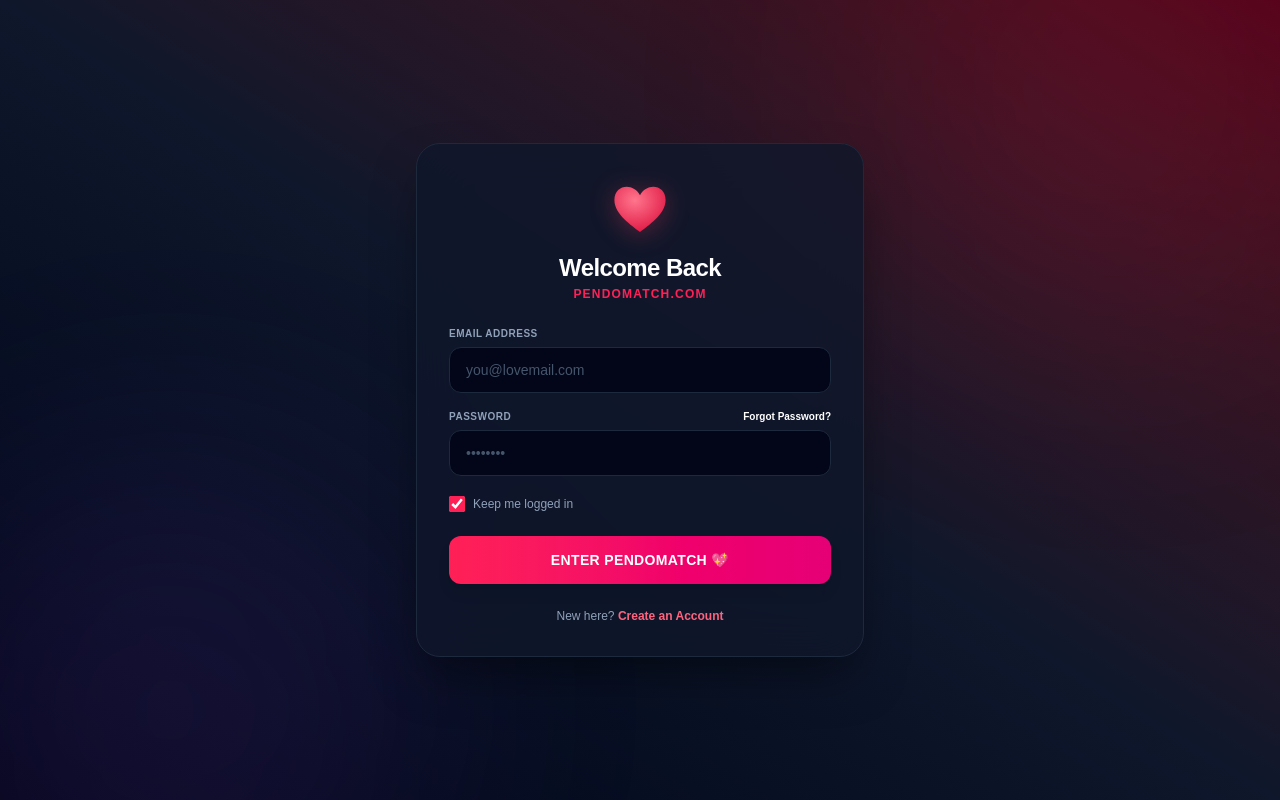
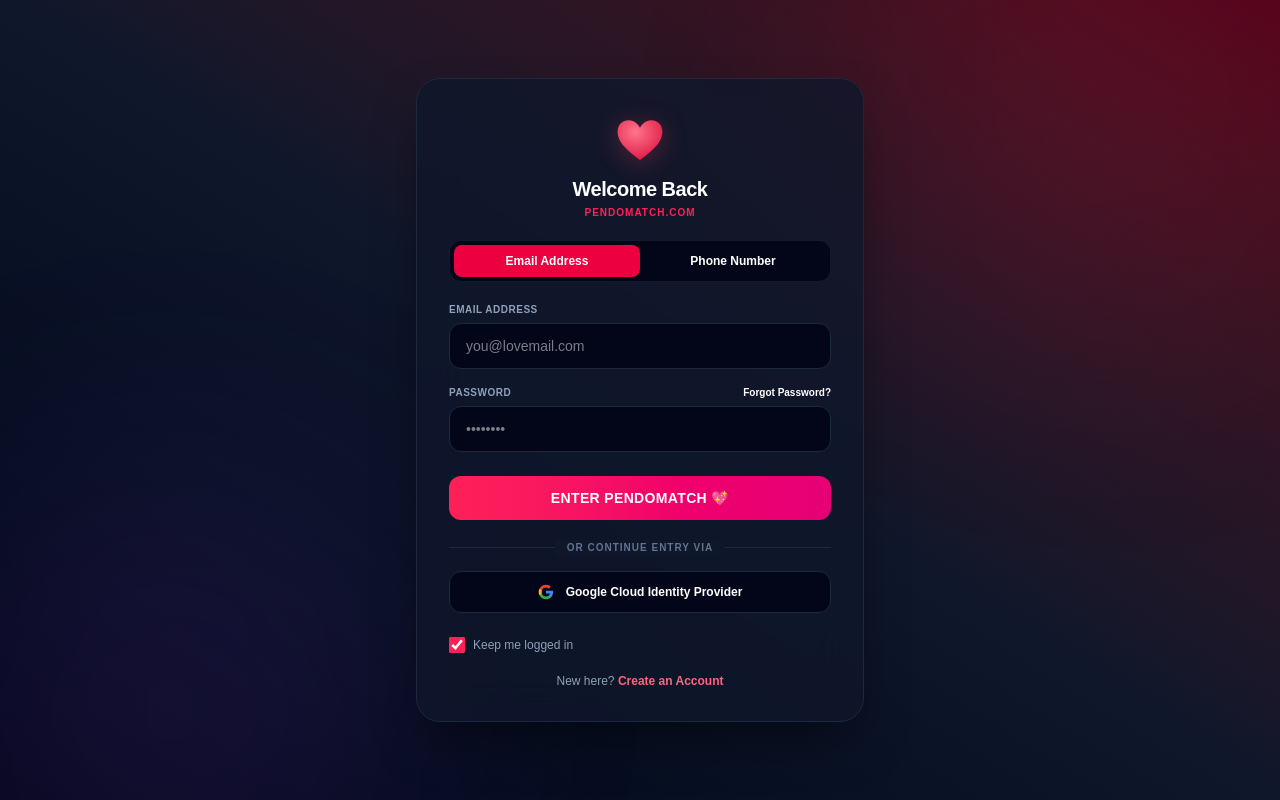
Before and after one commit to kinotifriday-bot/pendomatch, a Next.js app: page /login in a window 1280 px wide. Built offline with nearby package versions, Linux system fonts and the light colour scheme; no server answers.

Commit message:
feat: complete login transformation matrix

```diff
--- a/src/app/login/page.js
+++ b/src/app/login/page.js
@@ -1,23 +1,67 @@
 "use client";
-import { useState } from "react";
-import { auth } from "../firebase";
+import { useState, useEffect } from "react";
+import { auth, db } from "../firebase";
 import {
   signInWithEmailAndPassword,
+  createUserWithEmailAndPassword,
+  signInWithPopup,
+  GoogleAuthProvider,
+  signInWithPhoneNumber,
+  RecaptchaVerifier,
   sendPasswordResetEmail,
   setPersistence,
   browserLocalPersistence,
   browserSessionPersistence
 } from "firebase/auth";
+import { doc, getDoc, setDoc } from "firebase/firestore";
 import { useRouter } from "next/navigation";
 import Link from "next/link";
 
 export default function LoginPage() {
+  const [loginMethod, setLoginMethod] = useState("email"); // Options: "email" or "phone"
   const [email, setEmail] = useState("");
   const [password, setPassword] = useState("");
-  const [rememberMe, setRememberMe] = useState(true); // Defaults to checked for smooth mobile entry
+
+  // Phone Authentication States
+  const [countryCode, setCountryCode] = useState("+254"); // Default to Kenya
+  const [phoneNumber, setPhoneNumber] = useState("");
+  const [verificationCode, setVerificationCode] = useState("");
+  const [confirmationResult, setConfirmationResult] = useState(null);
+
+  const [rememberMe, setRememberMe] = useState(true);
   const [message, setMessage] = useState({ text: "", type: "" });
   const [isLoading, setIsLoading] = useState(false);
   const router = useRouter();
+
+  // Initialize invisible reCAPTCHA for phone safety safeguards
+  useEffect(() => {
+    if (typeof window !== "undefined" && !window.recaptchaVerifier) {
+      try {
+        window.recaptchaVerifier = new RecaptchaVerifier(auth, 'recaptcha-container', {
+          size: 'invisible',
+          callback: () => {}
+        });
+      } catch (err) {
+        console.error("reCAPTCHA failure:", err);
+      }
+    }
+  }, []);
+
+  // Helper logic: Configures Firebase to create a new profile document securely on registration
+  const provisionUserInFirestore = async (user) => {
+    const userRef = doc(db, "users", user.uid);
+    const userDoc = await getDoc(userRef);
+    if (!userDoc.exists()) {
+      await setDoc(userRef, {
+        uid: user.uid,
+        displayName: user.displayName || "New Matcher",
+        email: user.email || `${user.phoneNumber}@pendomatch.com`,
+        tier: "free",
+        country: "Not set",
+        bio: "No bio yet."
+      });
+    }
+  };
 
   const handleLogin = async (e) => {
     e.preventDefault();
@@ -25,17 +69,28 @@ export default function LoginPage() {
     setMessage({ text: "", type: "" });
 
     try {
-      // Configure Firebase session retention type based on user checkbox choice
       const persistenceType = rememberMe ? browserLocalPersistence : browserSessionPersistence;
       await setPersistence(auth, persistenceType);
 
-      // Complete secure sign-in process
-      await signInWithEmailAndPassword(auth, email, password);
+      // Try signing in; if user doesn't exist, register them cleanly to prevent auth/missing-email errors
+      try {
+        const userCredential = await signInWithEmailAndPassword(auth, email.trim(), password);
+        await provisionUserInFirestore(userCredential.user);
+      } catch (signInError) {
+        if (signInError.code === "auth/user-not-found" || signInError.code === "auth/invalid-credential") {
+          // Attempt immediate seamless runtime registration
+          const newCredential = await createUserWithEmailAndPassword(auth, email.trim(), password);
+          await provisionUserInFirestore(newCredential.user);
+        } else {
+          throw signInError;
+        }
+      }
+
       router.push("/dashboard");
     } catch (err) {
-      console.error("Authentication check block break:", err);
+      console.error(err);
       setMessage({
-        text: "We couldn't find a match for that email or password. Please verify your details.",
+        text: "Authentication verify failed. Please check your login credentials and try again.",
         type: "error"
       });
     } finally {
@@ -43,21 +98,77 @@ export default function LoginPage() {
     }
   };
 
+  // Google Login Channel Handler
+  const handleGoogleLogin = async () => {
+    setIsLoading(true);
+    setMessage({ text: "", type: "" });
+    const provider = new GoogleAuthProvider();
+
+    try {
+      const persistenceType = rememberMe ? browserLocalPersistence : browserSessionPersistence;
+      await setPersistence(auth, persistenceType);
+
+      const result = await signInWithPopup(auth, provider);
+      await provisionUserInFirestore(result.user);
+      router.push("/dashboard");
+    } catch (err) {
+      console.error(err);
+      setMessage({ text: "Google Sign-In was cancelled or rejected.", type: "error" });
+    } finally {
+      setIsLoading(false);
+    }
+  };
+
+  // Dispatch OTP sms pin
+  const handleSendOtp = async (e) => {
+    e.preventDefault();
+    if (!phoneNumber) return;
+    setIsLoading(true);
+    setMessage({ text: "", type: "" });
+
+    const fullNumber = `${countryCode}${phoneNumber.trim().replace(/^0+/, '')}`;
+
+    try {
+      const appVerifier = window.recaptchaVerifier;
+      const confirmation = await signInWithPhoneNumber(auth, fullNumber, appVerifier);
+      setConfirmationResult(confirmation);
+      setMessage({ text: "📲 Verification code SMS text sent! Check your inbox.", type: "success" });
+    } catch (err) {
+      console.error(err);
+      setMessage({ text: "Failed to dispatch SMS text pin. Verify your number layout format.", type: "error" });
+    } finally {
+      setIsLoading(false);
+    }
+  };
+
+  // Process OTP completion pipeline
+  const handleVerifyOtp = async (e) => {
+    e.preventDefault();
+    if (!verificationCode || !confirmationResult) return;
+    setIsLoading(true);
+    setMessage({ text: "", type: "" });
+
+    try {
+      const result = await confirmationResult.confirm(verificationCode);
+      await provisionUserInFirestore(result.user);
+      router.push("/dashboard");
+    } catch (err) {
+      console.error(err);
+      setMessage({ text: "Incorrect or expired SMS entry token matching confirmation code.", type: "error" });
+    } finally {
+      setIsLoading(false);
+    }
+  };
+
   const handleForgotPassword = async () => {
     if (!email) {
-      setMessage({
-        text: "Please type your email address first so we know where to send the recovery link!",
-        type: "error"
-      });
+      setMessage({ text: "Please type your email address first so we know where to send the recovery link!", type: "error" });
       return;
     }
     setIsLoading(true);
     try {
-      await sendPasswordResetEmail(auth, email);
-      setMessage({
-        text: "💌 Reset link dispatched! Check your inbox to update your password.",
-        type: "success"
-      });
+      await sendPasswordResetEmail(auth, email.trim());
+      setMessage({ text: "💌 Reset link dispatched! Check your inbox to update your password.", type: "success" });
     } catch (err) {
       setMessage({ text: "Failed to send password reset link. Please try again.", type: "error" });
     } finally {
@@ -67,109 +178,166 @@ export default function LoginPage() {
 
   return (
     <div className="min-h-screen flex items-center justify-center bg-gradient-to-tr from-slate-950 via-slate-900 to-rose-950 px-4 relative overflow-hidden">
-      {/* High-end ambient glow circles */}
+      <div id="recaptcha-container"></div>
       <div className="absolute w-[500px] h-[500px] bg-rose-500/10 rounded-full blur-[120px] -top-40 -right-20 pointer-events-none" />
       <div className="absolute w-[500px] h-[500px] bg-purple-500/10 rounded-full blur-[120px] -bottom-40 -left-20 pointer-events-none" />
 
-      <div className="w-full max-w-md space-y-6 bg-slate-900/80 backdrop-blur-xl p-8 rounded-3xl shadow-[0_25px_50px_-12px_rgba(0,0,0,0.5)] border border-slate-800 relative z-10">
+      <div className="w-full max-w-md space-y-5 bg-slate-900/80 backdrop-blur-xl p-8 rounded-3xl shadow-[0_25px_50px_-12px_rgba(0,0,0,0.5)] border border-slate-800 relative z-10">
 
         <div className="flex flex-col items-center justify-center text-center">
-          <div className="w-16 h-16 filter drop-shadow-[0_4px_12px_rgba(244,63,94,0.3)]">
+          <div className="w-14 h-14 filter drop-shadow-[0_4px_12px_rgba(244,63,94,0.3)]">
             <svg viewBox="0 0 200 200" fill="none" xmlns="http://www.w3.org/2000/svg" className="w-full h-full">
-              <defs>
               <radialGradient id="loginHeart" cx="40%" cy="30%" r="70%">
                 <stop offset="0%" stopColor="#ff758c" />
                 <stop offset="100%" stopColor="#e11d48" />
               </radialGradient>
-              </defs>
               <path d="M 100,60 C 80,20 20,25 20,75 C 20,120 75,155 100,175 C 125,155 180,120 180,75 C 180,25 120,20 100,60 Z" fill="url(#loginHeart)" />
             </svg>
           </div>
-          <h2 className="text-2xl font-black text-white mt-3 tracking-tight">Welcome Back</h2>
-          <p className="text-xs font-bold text-rose-500 tracking-widest uppercase mt-0.5">PendoMatch.com</p>
+          <h2 className="text-xl font-black text-white mt-2 tracking-tight">Welcome Back</h2>
+          <p className="text-[10px] font-bold text-rose-500 tracking-widest uppercase mt-0.5">PendoMatch.com</p>
+        </div>
+
+        {/* Dynamic Seamless Tab Switch Button Triggers */}
+        <div className="grid grid-cols-2 p-1 bg-slate-950 rounded-xl border border-slate-800/60">
+          <button
+            type="button"
+            onClick={() => { setLoginMethod("email"); setMessage({text:"", type:""}); }}
+            className={`py-2 text-xs font-bold rounded-lg transition ${loginMethod === "email" ? "bg-rose-600 text-white" : "text-slate-400 hover:text-slate-200"}`}
+          >
+            Email Address
+          </button>
+          <button
+            type="button"
+            onClick={() => { setLoginMethod("phone"); setMessage({text:"", type:""}); }}
+            className={`py-2 text-xs font-bold rounded-lg transition ${loginMethod === "phone" ? "bg-rose-600 text-white" : "text-slate-400 hover:text-slate-200"}`}
+          >
+            Phone Number
+          </button>
         </div>
 
         {message.text && (
-          <div className={`p-4 rounded-xl text-xs font-semibold border-l-4 ${
-            message.type === "success"
-              ? "bg-emerald-950/40 border-emerald-500 text-emerald-400"
-              : "bg-rose-950/40 border-rose-500 text-rose-400"
+          <div className={`p-3.5 rounded-xl text-xs font-semibold border-l-4 ${
+            message.type === "success" ? "bg-emerald-950/40 border-emerald-500 text-emerald-400" : "bg-rose-950/40 border-rose-500 text-rose-400"
           }`}>
             <p>{message.text}</p>
           </div>
         )}
 
+        {/* Email Login Module UI block Layout */}
+        {loginMethod === "email" && (
           <form className="space-y-4" onSubmit={handleLogin}>
             <div>
-            <label className="block text-[10px] font-bold text-slate-400 uppercase tracking-wider mb-1.5">
-              Email Address
-            </label>
+              <label className="block text-[10px] font-bold text-slate-400 uppercase tracking-wider mb-1.5">Email Address</label>
               <input
-              type="email"
-              required
-              disabled={isLoading}
-              value={email}
-              onChange={(e) => setEmail(e.target.value)}
-              className="w-full px-4 py-3 bg-slate-950 border border-slate-800 rounded-xl text-slate-100 placeholder-slate-600 focus:border-rose-500 focus:ring-1 focus:ring-rose-500 outline-none transition text-sm font-medium"
+                type="email" required disabled={isLoading} value={email} onChange={(e) => setEmail(e.target.value)}
+                className="w-full px-4 py-3 bg-slate-950 border border-slate-800 rounded-xl text-slate-100 focus:border-rose-500 outline-none transition text-sm"
                 placeholder="you@lovemail.com"
               />
             </div>
 
             <div>
               <div className="flex justify-between items-center mb-1.5">
-              <label className="block text-[10px] font-bold text-slate-400 uppercase tracking-wider">
-                Password
-              </label>
-              <button
-                type="button"
-                onClick={handleForgotPassword}
-                disabled={isLoading}
-                className="text-[10px] font-bold text-rose-400 hover:text-rose-300 transition outline-none"
-              >
-                Forgot Password?
-              </button>
+                <label className="block text-[10px] font-bold text-slate-400 uppercase tracking-wider">Password</label>
+                <button type="button" onClick={handleForgotPassword} disabled={isLoading} className="text-[10px] font-bold text-rose-400 outline-none">Forgot Password?</button>
               </div>
               <input
-              type="password"
-              required
-              disabled={isLoading}
-              value={password}
-              onChange={(e) => setPassword(e.target.value)}
-              className="w-full px-4 py-3 bg-slate-950 border border-slate-800 rounded-xl text-slate-100 placeholder-slate-600 focus:border-rose-500 focus:ring-1 focus:ring-rose-500 outline-none transition text-sm font-medium"
+                type="password" required disabled={isLoading} value={password} onChange={(e) => setPassword(e.target.value)}
+                className="w-full px-4 py-3 bg-slate-950 border border-slate-800 rounded-xl text-slate-100 focus:border-rose-500 outline-none transition text-sm"
                 placeholder="••••••••"
               />
             </div>
 
-          {/* Premium Branded Remember Me Toggle Link System */}
+            <button type="submit" disabled={isLoading} className="w-full bg-gradient-to-r from-rose-500 to-pink-600 text-white font-black py-3 px-4 rounded-xl text-sm tracking-wide transform active:scale-[0.99] mt-2">
+              {isLoading ? "Verifying Access..." : "ENTER PENDOMATCH 💖"}
+            </button>
+          </form>
+        )}
+
+        {/* Phone Login Module UI block Layout */}
+        {loginMethod === "phone" && (
+          <div className="space-y-4">
+            {!confirmationResult ? (
+              <form onSubmit={handleSendOtp} className="space-y-4">
+                <div>
+                  <label className="block text-[10px] font-bold text-slate-400 uppercase tracking-wider mb-1.5">Mobile Contact Info</label>
+                  <div className="flex gap-2">
+                    <select
+                      value={countryCode}
+                      onChange={(e) => setCountryCode(e.target.value)}
+                      className="px-3 py-3 bg-slate-950 border border-slate-800 rounded-xl text-slate-200 text-sm outline-none focus:border-rose-500"
+                    >
+                      <option value="+254">KE (+254)</option>
+                      <option value="+256">UG (+256)</option>
+                      <option value="+255">TZ (+255)</option>
+                      <option value="+1">US (+1)</option>
+                      <option value="+44">UK (+44)</option>
+                    </select>
+                    <input
+                      type="tel" required disabled={isLoading} value={phoneNumber} onChange={(e) => setPhoneNumber(e.target.value)}
+                      className="flex-1 px-4 py-3 bg-slate-950 border border-slate-800 rounded-xl text-slate-100 focus:border-rose-500 outline-none text-sm"
+                      placeholder="712345678"
+                    />
+                  </div>
+                </div>
+                <button type="submit" disabled={isLoading} className="w-full bg-gradient-to-r from-rose-500 to-pink-600 text-white font-black py-3 px-4 rounded-xl text-sm tracking-wide">
+                  {isLoading ? "Sending text SMS code..." : "DISPATCH ENTRY PIN 📲"}
+                </button>
+              </form>
+            ) : (
+              <form onSubmit={handleVerifyOtp} className="space-y-4">
+                <div>
+                  <label className="block text-[10px] font-bold text-slate-400 uppercase tracking-wider mb-1.5">6-Digit Verification Code</label>
+                  <input
+                    type="text" required maxLength={6} disabled={isLoading} value={verificationCode} onChange={(e) => setVerificationCode(e.target.value)}
+                    className="w-full px-4 py-3 bg-slate-950 border border-slate-800 rounded-xl text-center font-black tracking-widest text-slate-100 focus:border-rose-500 outline-none text-base"
+                    placeholder="000000"
+                  />
+                </div>
+                <button type="submit" disabled={isLoading} className="w-full bg-gradient-to-r from-emerald-500 to-teal-600 text-white font-black py-3 px-4 rounded-xl text-sm tracking-wide">
+                  {isLoading ? "Validating confirmation OTP code..." : "VERIFY CODE & OPEN PROFILE 🔓"}
+                </button>
+                <button type="button" onClick={() => setConfirmationResult(null)} className="w-full text-center text-xs text-slate-500 font-bold hover:text-slate-400 transition">Change Phone Number</button>
+              </form>
+            )}
+          </div>
+        )}
+
+        {/* Social Authentication Matrix Separation Wrapper Layout */}
+        <div className="relative my-4 flex items-center justify-center">
+          <div className="absolute w-full h-[1px] bg-slate-800" />
+          <span className="relative px-3 bg-slate-900 text-[10px] font-black text-slate-500 uppercase tracking-widest z-10">or continue entry via</span>
+        </div>
+
+        {/* Integrated Social Channels */}
+        <button
+          type="button"
+          onClick={handleGoogleLogin}
+          disabled={isLoading}
+          className="w-full flex items-center justify-center gap-3 bg-slate-950 border border-slate-800 hover:bg-slate-900/60 text-slate-200 font-bold py-3 px-4 rounded-xl text-xs transition"
+        >
+          <svg className="w-4 h-4" viewBox="0 0 24 24" xmlns="http://www.w3.org/2000/svg">
+            <path d="M22.56 12.25c0-.78-.07-1.53-.2-2.25H12v4.26h5.92c-.26 1.37-1.04 2.53-2.21 3.31v2.77h3.57c2.08-1.92 3.28-4.74 3.28-8.09z" fill="#4285F4"/>
+            <path d="M12 23c2.97 0 5.46-.98 7.28-2.66l-3.57-2.77c-.98.66-2.23 1.06-3.71 1.06-2.86 0-5.29-1.93-6.16-4.53H2.18v2.84C3.99 20.53 7.7 23 12 23z" fill="#34A853"/>
+            <path d="M5.84 14.09c-.22-.66-.35-1.36-.35-2.09s.13-1.43.35-2.09V7.06H2.18C1.43 8.55 1 10.22 1 12s.43 3.45 1.18 4.94l2.85-2.22.81-.63z" fill="#FBBC05"/>
+            <path d="M12 5.38c1.62 0 3.06.56 4.21 1.64l3.15-3.15C17.45 2.09 14.97 1 12 1 7.7 1 3.99 3.47 2.18 7.06l3.66 2.84c.87-2.6 3.3-4.52 6.16-4.52z" fill="#EA4335"/>
+          </svg>
+          Google Cloud Identity Provider
+        </button>
+
         <div className="flex items-center justify-between pt-1 select-none">
           <label className="flex items-center gap-2 cursor-pointer group">
             <input
-                type="checkbox"
-                disabled={isLoading}
-                checked={rememberMe}
-                onChange={(e) => setRememberMe(e.target.checked)}
-                className="w-4 h-4 rounded border-slate-800 bg-slate-950 text-rose-500 focus:ring-0 focus:ring-offset-0 outline-none accent-rose-500 cursor-pointer"
+              type="checkbox" disabled={isLoading} checked={rememberMe} onChange={(e) => setRememberMe(e.target.checked)}
+              className="w-4 h-4 rounded border-slate-800 bg-slate-950 text-rose-500 focus:ring-0 accent-rose-500 cursor-pointer"
             />
-              <span className="text-xs font-medium text-slate-400 group-hover:text-slate-300 transition">
-                Keep me logged in
-              </span>
+            <span className="text-xs font-medium text-slate-400 group-hover:text-slate-300 transition">Keep me logged in</span>
           </label>
         </div>
 
-          <button
-            type="submit"
-            disabled={isLoading}
-            className="w-full bg-gradient-to-r from-rose-500 to-pink-600 hover:opacity-95 text-white font-black py-3.5 px-4 rounded-xl shadow-lg transition text-sm tracking-wide transform active:scale-[0.99] mt-2"
-          >
-            {isLoading ? "Verifying..." : "ENTER PENDOMATCH 💖"}
-          </button>
-        </form>
-
         <p className="text-center text-xs text-slate-400">
           New here?{" "}
-          <Link href="/" className="font-bold text-rose-400 hover:text-rose-300 transition">
-            Create an Account
-          </Link>
+          <Link href="/" className="font-bold text-rose-400 hover:text-rose-300 transition">Create an Account</Link>
         </p>
       </div>
     </div>
```
Lines whose indentation alone changed are shown as unchanged.
